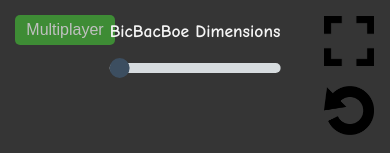
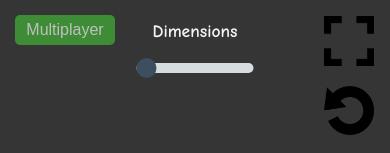
Before and after one commit to pstoebenau/BicBacBoe, a website built with webpack: page public/BicBacBoe.html in a window 390 px wide. Shown: the top 153 px of the page. Built offline with nearby package versions, Linux system fonts and the light colour scheme; no server answers.

Commit message:
Added more mobile friendly view

```diff
--- a/public/BicBacBoe.html
+++ b/public/BicBacBoe.html
@@ -7,7 +7,7 @@
     <link rel="stylesheet" href="./css/style.css">
   </head>
   <body style="display:flex; flex-direction:column">
-    <div id="BicBacBoe" style="flex:1">
+    <div id="BicBacBoe" style="flex:1; overflow:hidden">
       <canvas></canvas>
 
       <div id="sideBar">
@@ -36,7 +36,7 @@
       </div>
 
       <div id="topBar">
-        <h3>BicBacBoe Dimensions</h3>
+        <h3>Dimensions</h3>
         <input type="range" min="1" max="5" value="1" class="slider" id="dimensionRange">
       </div>
 
--- a/public/css/style.css
+++ b/public/css/style.css
@@ -110,6 +110,7 @@ textarea {
 }
 
 #sideBar {
+  z-index: 2;
   position: absolute;
   top: auto;
   margin-top: 15px;
@@ -149,6 +150,8 @@ textarea {
 #topBar {
   position: absolute;
   left: 50%;
+  width: 30%;
+  max-width: 250px;
   transform: translate(-50%, 0);
   display: flex;
   flex-direction: column;
--- a/server.js
+++ b/server.js
@@ -1,7 +1,9 @@
 var express = require('express');
 var app = express();
 var serv = require('http').Server(app);
-var io = require('socket.io')(serv, {});
+var io = require('socket.io')(serv, {
+  pingTimeout: 6000
+});
 
 //set port
 var port = process.env.PORT || 8080
```
Also changed, not shown: public/js/BicBacBoe/ui.js (line endings or trailing spaces).
